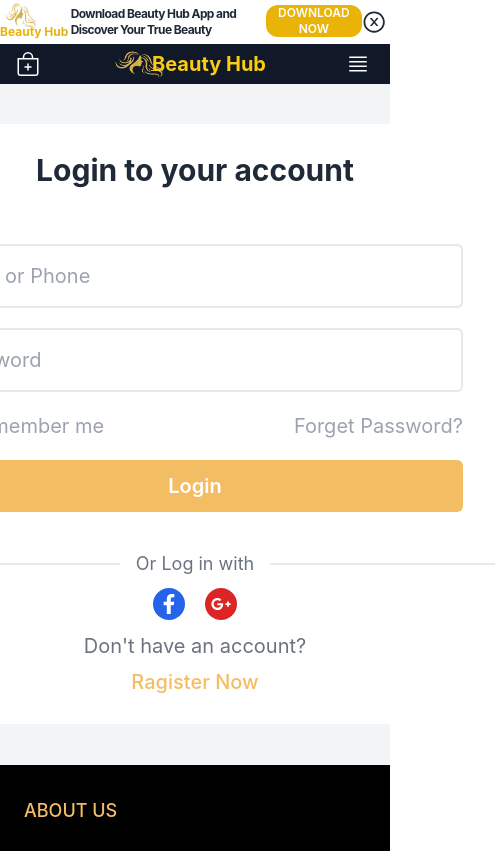
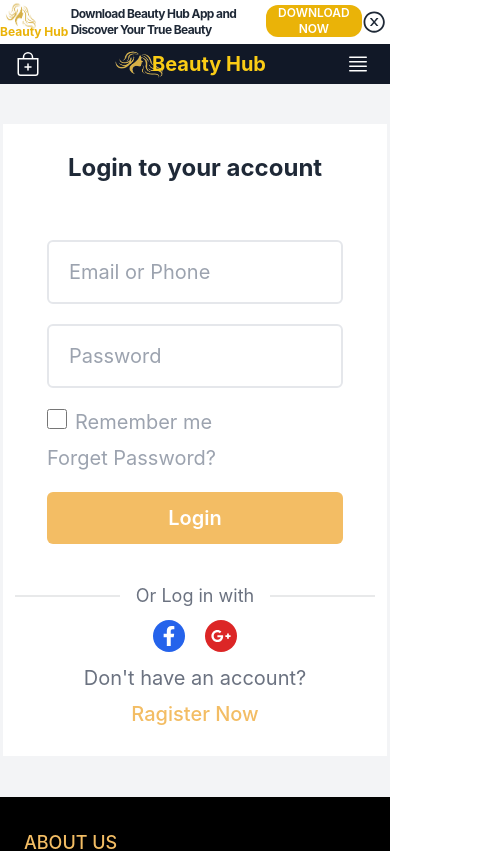
Before and after one commit to summenurfatema/beauty-hub, a React (Create React App) app: page /login in a window 390 px wide. Shown: the top 851 px of the page, 495 px wide, since content can reach past the window. Built offline with nearby package versions, Linux system fonts and the light colour scheme.

Commit message:
footer edited

```diff
--- a/src/pages/Login/Login.js
+++ b/src/pages/Login/Login.js
@@ -6,16 +6,16 @@
 const Login = () => {
     return (
         <div className='flex flex-col justify-center items-center bg-gray-100 py-10'>
-            <div className='w-[600px] bg-white pb-7'>
-                <h1 className='text-gray-800 text-center font-bold text-3xl py-7'>Login to your account</h1>
+            <div className='w-96 md:w-[600px] bg-white px-3 pb-7'>
+                <h1 className='text-gray-800 text-center font-bold text-2xl md:text-3xl py-7'>Login to your account</h1>
                 <form className='px-8 py-7 space-y-5'>
                     <input placeholder='Email or Phone' className='border-2 py-4 border-red w-full rounded-md text-xl pl-5' />
                     <input placeholder='Password' className='border-2 py-4 border-red w-full rounded-md text-xl pl-5' />
 
-                    <div className='flex justify-between items-center'>
+                    <div className='flex flex-col md:justify-between md:items-center  space-y-2 md:space-y-0'>
                         <div>
                             <input type='checkbox' className='w-5 h-5' />
-                            <p className='inline-block pl-5 text-xl text-gray-400'> Remember me</p>
+                            <p className='inline-block pl-2 md:pl-5 text-xl text-gray-400'> Remember me</p>
                         </div>
                         <p className='text-xl text-gray-400'>Forget Password?</p>
                     </div>
--- a/src/pages/Register/Register.js
+++ b/src/pages/Register/Register.js
@@ -7,9 +7,9 @@
     const [phone, setPhone] = useState(false)
 
     return (
-        <div className='flex flex-col justify-center items-center bg-gray-100 py-10'>
-            <div className='w-[600px] bg-white pb-7'>
-                <h1 className='text-gray-800 text-center font-bold text-3xl py-7'>Create an account</h1>
+        <div className='flex flex-col justify-center items-center bg-gray-100 px-5 py-10'>
+            <div className='w-96 md:w-[600px] bg-white pb-7'>
+                <h1 className='text-gray-800 text-center font-bold text-2xl md:text-3xl py-7'>Create an account</h1>
                 <form className='px-8 py-7 space-y-5'>
                     <input placeholder='Full name' className='border-2 py-4 border-red w-full rounded-md text-xl pl-5' />
 
@@ -37,7 +37,7 @@
 
                     <div>
                         <input type='checkbox' className='w-5 h-5' />
-                        <p className='inline-block pl-5 text-xl text-gray-400'> By signing up you agree to our terms and conditions.</p>
+                        <p className='inline-block text-lg pl-5 md:text-xl text-gray-400'> By signing up you agree to our terms and conditions.</p>
                     </div>
                     <button className='w-full py-3 text-xl font-semibold bg-brown text-white rounded-md'>Create Account</button>
                 </form>
```
